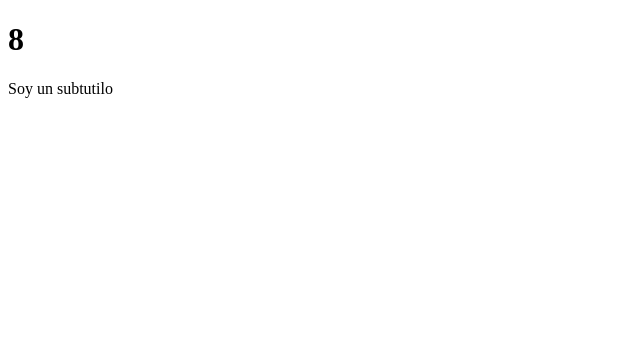
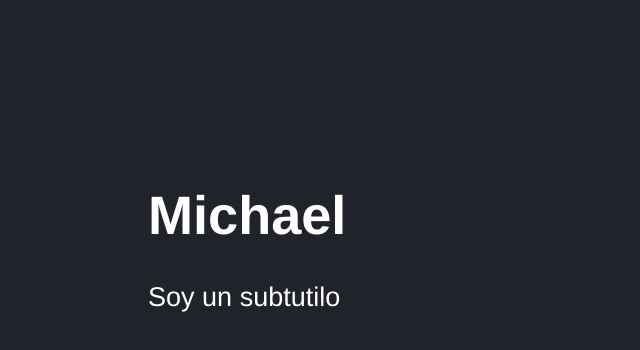
Before and after one commit to ForeverMikk/react-vite, a React (Vite) app: page / in a window 1280 px wide. Shown: the top 350 px of the page, without its empty margins (0-640 px from the left). Built offline with nearby package versions, Linux system fonts and the light colour scheme.

Commit message:
estilos en css

```diff
--- a/src/FirstApp.jsx
+++ b/src/FirstApp.jsx
@@ -1,13 +1,3 @@
-
-
-const newMessage = {
-    message: "Hola Mundo",
-    title: "Michael"
-}
-
-const getResult = () => {
-    return 4 + 4;
-}
 
 const App = () => {
 
@@ -15,7 +5,7 @@ const App = () => {
         // Componente Frafment <></> se usa para encapsular tu componente en React
         // sin necesitar un <div> o alguna otra etiqueta
         <>
-            <h1>{getResult()}</h1>
+            <h1>Michael</h1>
             <p>Soy un subtutilo</p>
         </>
     )
--- /dev/null
+++ b/src/index.css
@@ -0,0 +1,7 @@
+html, body {
+    background-color: #21232a;
+    color: #fff;
+    font-family: Helvetica, Arial, sans-serif;
+    font-size: 1.3rem;
+    padding: 70px;
+}
--- a/src/main.jsx
+++ b/src/main.jsx
@@ -1,6 +1,7 @@
 import React from 'react';
 import ReactDOM from 'react-dom/client';
 import App from './FirstApp';
+import './index.css';
 
 
 ReactDOM.createRoot(document.getElementById('root')).render(
```
